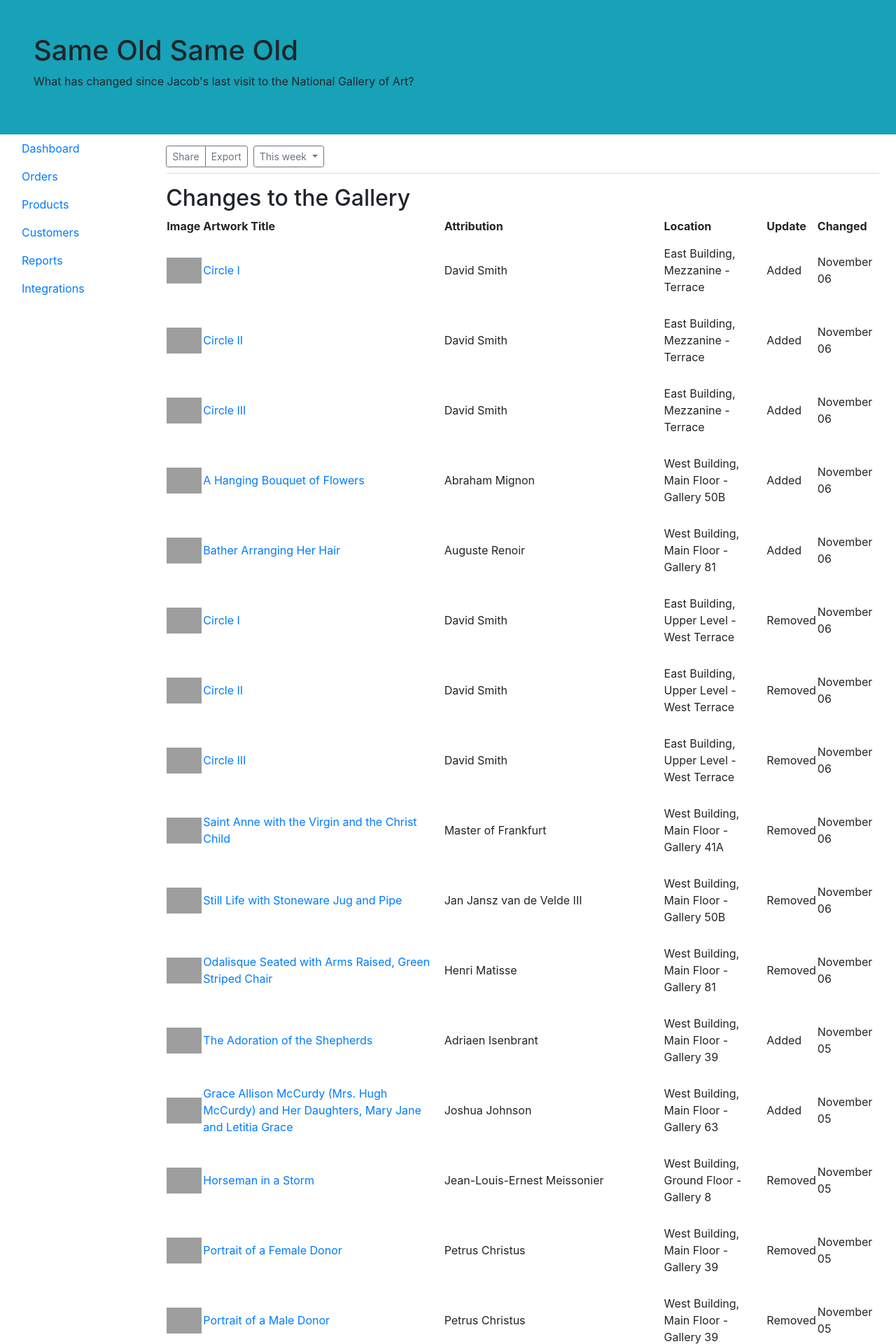
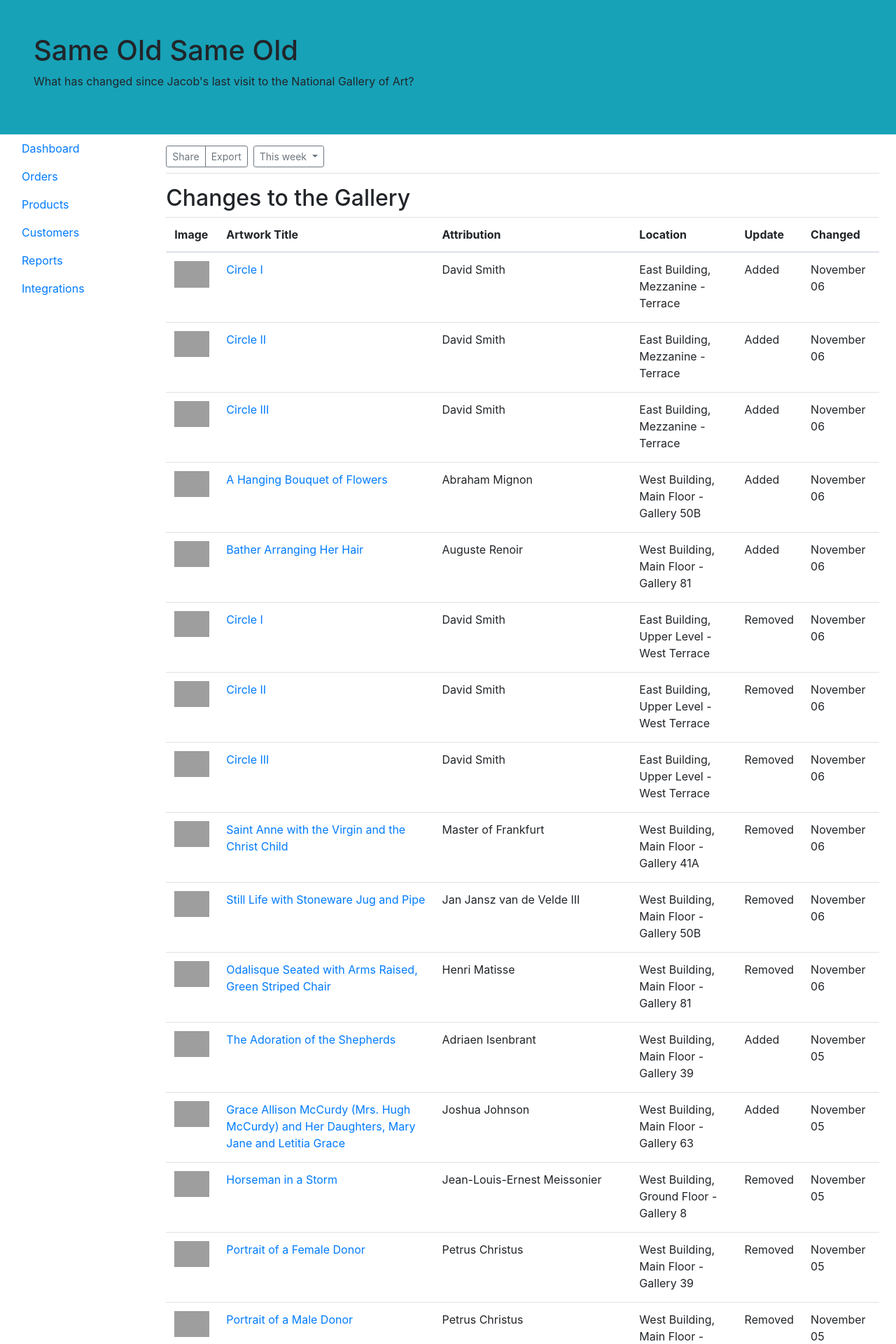
Before and after one commit to jacobmgreer/Same-Old-Same-Old, a Jekyll site: the page built from galleries/east/index.md, in a window 1280 px wide. Shown: the top 1920 px of the page at 70% size. Built offline with Jekyll 4.4.1, drawn with Linux system fonts in a browser that asks for light colours; our own code applies the rules of GitHub Pages for plain Markdown files; grey boxes are pictures that could not be loaded.

Commit message:
Update index.md

```diff
--- a/galleries/east/index.md
+++ b/galleries/east/index.md
@@ -2,7 +2,7 @@
 roomTitle: "East Building"
 ---
 
-<table id="artTable">
+<table id="artTable" class="table">
 	<thead>
 	    <tr>
 	      <th scope="col">Image</th>
```
